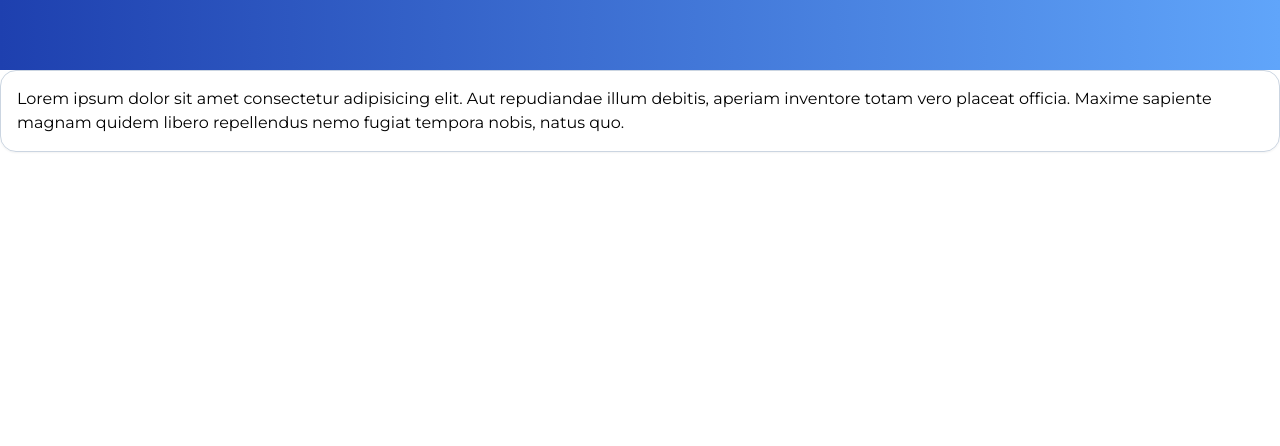
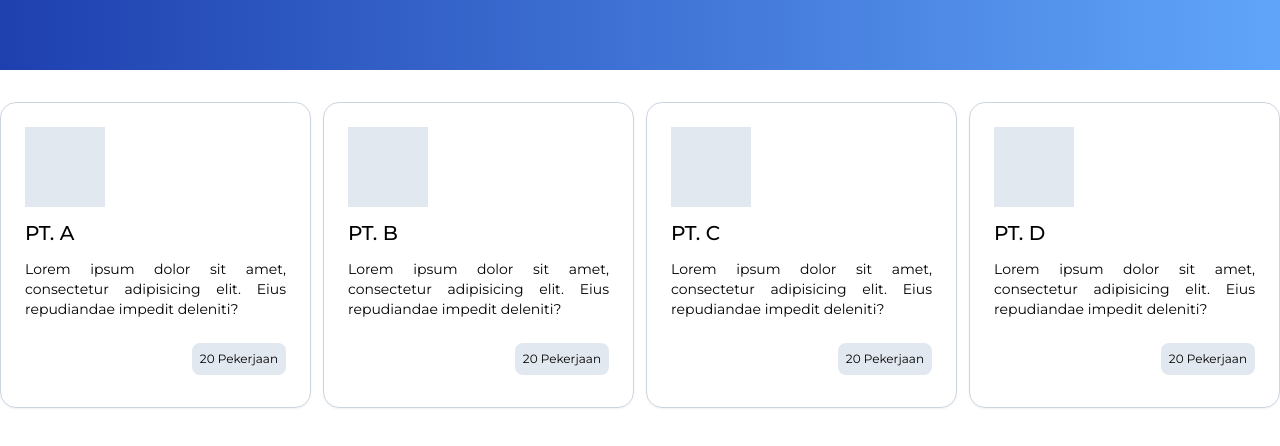
Before and after one commit to jaka-mursidm/mini-project-react, a React (Vite) app: page / in a window 1280 px wide. Shown: the part 314-760 px from the top of the page. Built offline with nearby package versions, Linux system fonts and the light colour scheme.

Commit message:
Membuat konten dan style CompanyList

```diff
--- a/src/App.jsx
+++ b/src/App.jsx
@@ -2,16 +2,15 @@
 import React from 'react'
 import Hero from './components/Hero';
 import Navbar from './components/Navbar';
-import Card from './components/Card';
+import CompanyList from './components/CompanyList';
+
 const App = () => {
 
   return (
     <>
       <Navbar/>
       <Hero title ='Semua lowongan ada disini' subtitle='Jelajahi perusahaan dan menjadi profesional'/>
-      <Card>
-        <p>Lorem ipsum dolor sit amet consectetur adipisicing elit. Aut repudiandae illum debitis, aperiam inventore totam vero placeat officia. Maxime sapiente magnam quidem libero repellendus nemo fugiat tempora nobis, natus quo.</p>
-      </Card>
+      <CompanyList/>
     </>
 
   );
--- a/src/components/CompanyList.jsx
+++ b/src/components/CompanyList.jsx
@@ -1,9 +1,79 @@
-import React from 'react'
-
+import React from "react";
+import Card from "./Card";
+import Button from "./Button";
 const CompanyList = () => {
   return (
-    <div>CompanyList</div>
-  )
-}
+    <>
+      <div className="max-w-7xl mx-auto mt-8">
+        <div className="grid grid-cols-4 gap-3">
+          <Card p="p-6">
+            <div className="flex flex-col align-center justify-center">
+              <div className="bg-slate-200 h-20 w-20"></div>
+              <h3 className="font-medium text-xl my-3">PT. A</h3>
+              <p className="text-sm text-justify">
+                Lorem ipsum dolor sit amet, consectetur adipisicing elit. Eius
+                repudiandae impedit deleniti?
+              </p>
+              <div className="flex justify-between mt-6">
+                <Button />
+                <span className="h-fit bg-slate-200 text-xs rounded-lg p-2 m-0">
+                  20 Pekerjaan
+                </span>
+              </div>
+            </div>
+          </Card>
+          <Card p="p-6">
+            <div className="flex flex-col align-center justify-center">
+              <div className="bg-slate-200 h-20 w-20"></div>
+              <h3 className="font-medium text-xl my-3">PT. B</h3>
+              <p className="text-sm text-justify">
+                Lorem ipsum dolor sit amet, consectetur adipisicing elit. Eius
+                repudiandae impedit deleniti?
+              </p>
+              <div className="flex justify-between mt-6">
+                <Button />
+                <span className="h-fit bg-slate-200 text-xs rounded-lg p-2 m-0">
+                  20 Pekerjaan
+                </span>
+              </div>
+            </div>
+          </Card>
+          <Card p="p-6">
+            <div className="flex flex-col align-center justify-center">
+              <div className="bg-slate-200 h-20 w-20"></div>
+              <h3 className="font-medium text-xl my-3">PT. C</h3>
+              <p className="text-sm text-justify">
+                Lorem ipsum dolor sit amet, consectetur adipisicing elit. Eius
+                repudiandae impedit deleniti?
+              </p>
+              <div className="flex justify-between mt-6">
+                <Button />
+                <span className="h-fit bg-slate-200 text-xs rounded-lg p-2 m-0">
+                  20 Pekerjaan
+                </span>
+              </div>
+            </div>
+          </Card>
+          <Card p="p-6">
+            <div className="flex flex-col align-center justify-center">
+              <div className="bg-slate-200 h-20 w-20"></div>
+              <h3 className="font-medium text-xl my-3">PT. D</h3>
+              <p className="text-sm text-justify">
+                Lorem ipsum dolor sit amet, consectetur adipisicing elit. Eius
+                repudiandae impedit deleniti?
+              </p>
+              <div className="flex justify-between mt-6">
+                <Button />
+                <span className="h-fit bg-slate-200 text-xs rounded-lg p-2 m-0">
+                  20 Pekerjaan
+                </span>
+              </div>
+            </div>
+          </Card>
+        </div>
+      </div>
+    </>
+  );
+};
 
-export default CompanyList
+export default CompanyList;
```
